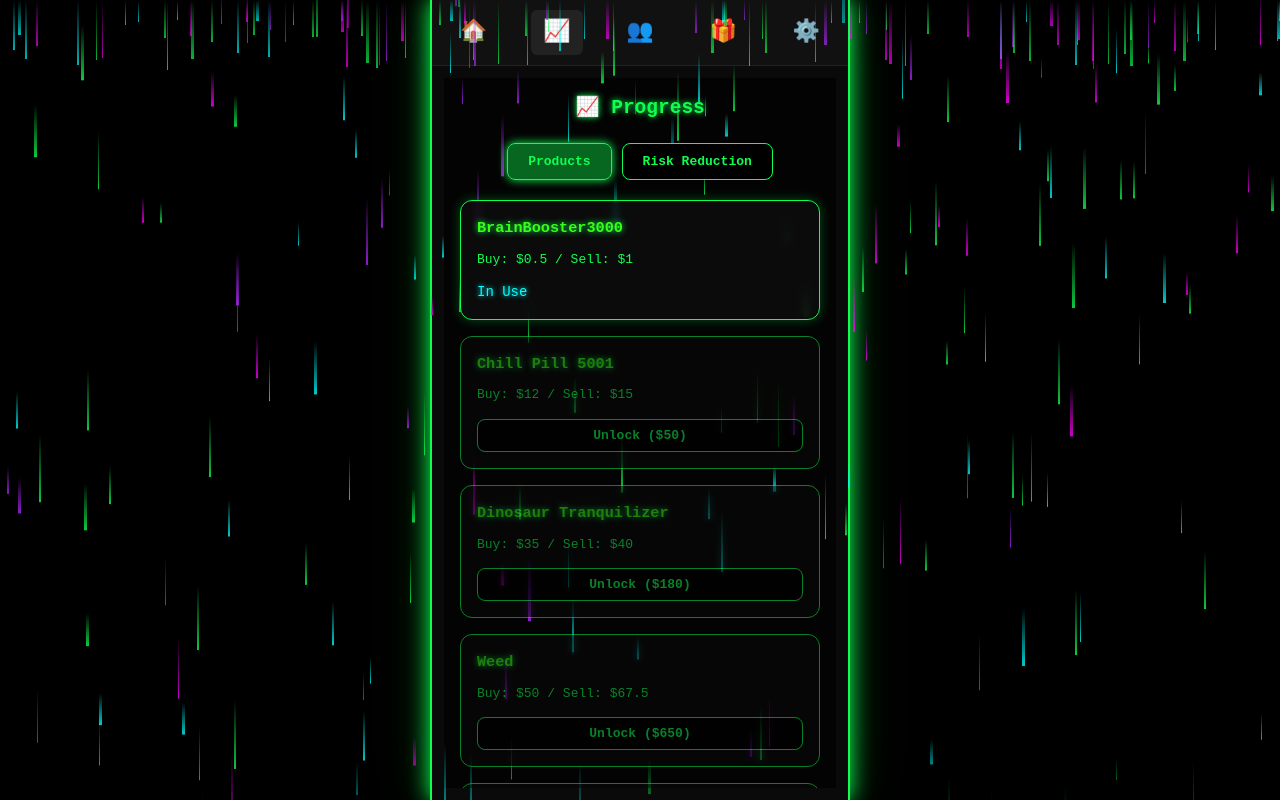
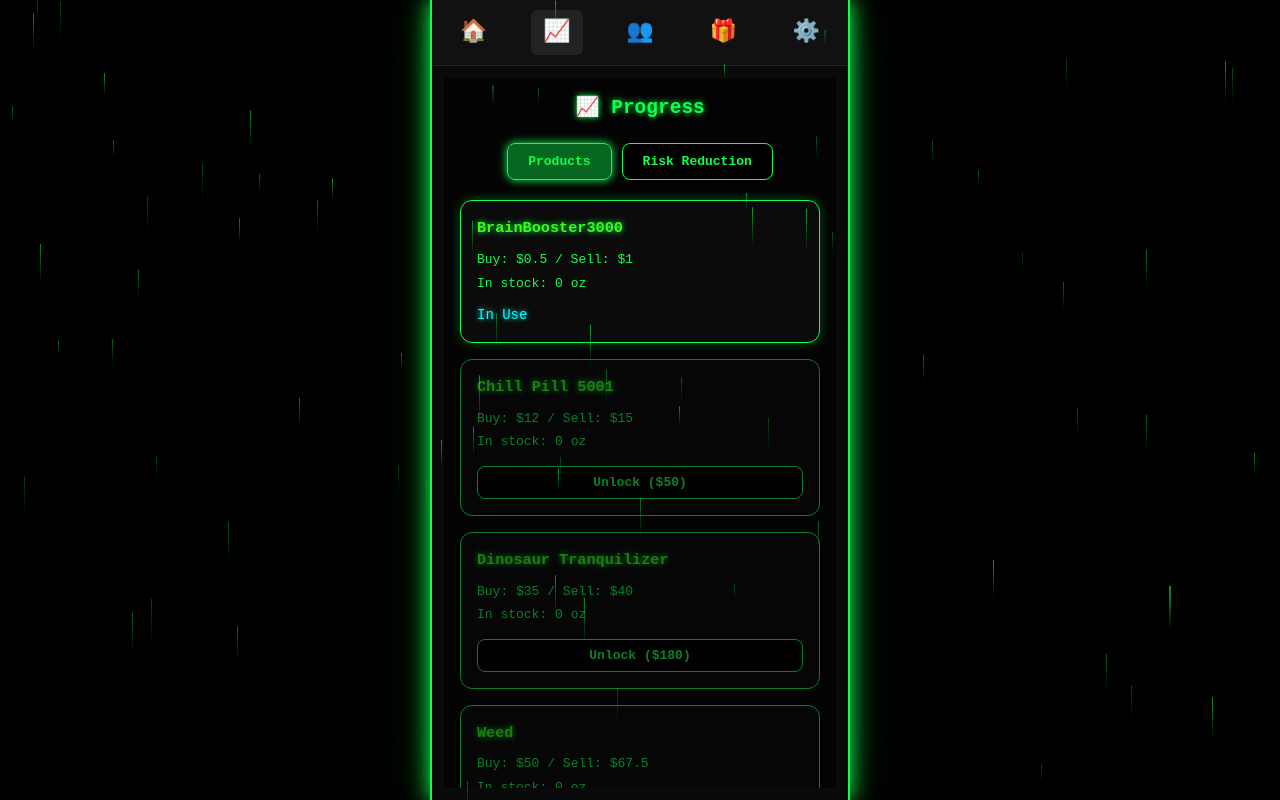
Before and after one commit to xsanxxhez/MollyEmpire1, a React (Vite) app: page /progress in a window 1280 px wide. Built offline with nearby package versions, Linux system fonts and the light colour scheme.

Commit message:
Neonrain fixed

```diff
--- a/src/GameContext.tsx
+++ b/src/GameContext.tsx
@@ -1,5 +1,6 @@
 import React, { createContext, useContext, useState, useEffect } from "react";
 
+// Продукты в игре
 export interface Product {
   name: string;
   unlockPrice: number;
@@ -33,7 +34,8 @@ interface GameContextType {
   currentProduct: Product;
   setCurrentProduct: (p: Product) => void;
   productList: Product[];
-
+  productStock: { [key: string]: number }; // Склад для каждого продукта
+  setProductStock: (stock: { [key: string]: number }) => void;
   staff: number;
   setStaff: (v: number) => void;
   dealers: number;
@@ -56,6 +58,12 @@ export const GameProvider: React.FC<{ children: React.ReactNode }> = ({ children
   const [currentProduct, setCurrentProduct] = useState<Product>(
     productList.find(p => p.name === savedData.currentProduct) || productList[0]
   );
+  const [productStock, setProductStock] = useState<{ [key: string]: number }>(
+    savedData.productStock ?? productList.reduce((acc, product) => {
+      acc[product.name] = 0; // Изначально склад пуст
+      return acc;
+    }, {} as { [key: string]: number })
+  );
   const [staff, setStaff] = useState<number>(savedData.staff ?? 0);
   const [dealers, setDealers] = useState<number>(savedData.dealers ?? 0);
   const [dealerCost, setDealerCost] = useState<number>(savedData.dealerCost ?? 3);
@@ -77,6 +85,7 @@ export const GameProvider: React.FC<{ children: React.ReactNode }> = ({ children
         money,
         unlocked,
         currentProduct: currentProduct.name,
+        productStock,
         staff,
         dealers,
         dealerCost,
@@ -84,7 +93,7 @@ export const GameProvider: React.FC<{ children: React.ReactNode }> = ({ children
         riskGain,
       })
     );
-  }, [money, unlocked, currentProduct, staff, dealers, dealerCost, risk, riskGain]);
+  }, [money, unlocked, currentProduct, productStock, staff, dealers, dealerCost, risk, riskGain]);
 
   return (
     <GameContext.Provider
@@ -96,6 +105,8 @@ export const GameProvider: React.FC<{ children: React.ReactNode }> = ({ children
         currentProduct,
         setCurrentProduct,
         productList,
+        productStock,
+        setProductStock,
         staff,
         setStaff,
         dealers,
--- a/src/MollyUI.css
+++ b/src/MollyUI.css
@@ -12,7 +12,6 @@
   --container-bg: rgba(10, 20, 10, 0.3);
 }
 
-/* Base styles */
 * {
   box-sizing: border-box;
   margin: 0;
@@ -26,7 +25,31 @@ body {
   line-height: 1.5;
 }
 
-/* Binary rain effect */
+/* Обновленный стиль для неонового дождя */
+.neon-rain-container {
+  position: fixed;
+  top: 0;
+  left: 0;
+  width: 100%;
+  height: 100%;
+  overflow: hidden;
+  z-index: 1;
+  pointer-events: none;
+}
+
+.neon-drop {
+  position: absolute;
+  background: linear-gradient(to bottom,
+    rgba(15, 255, 80, 0.8) 0%,
+    rgba(15, 255, 80, 0) 100%);
+  animation: neon-fall linear forwards;
+  transform: translateY(-100%);
+}
+
+@keyframes neon-fall {
+  to { transform: translateY(100vh); }
+}
+
 .binary-code {
   position: fixed;
   top: 0;
@@ -50,7 +73,6 @@ body {
   to { transform: translateY(100vh); }
 }
 
-/* Floating notifications */
 .notifications-container {
   position: fixed;
   top: 0;
@@ -81,7 +103,6 @@ body {
   100% { opacity: 0; }
 }
 
-/* Main container */
 .molly-container {
   max-width: 100%;
   padding: 20px;
@@ -90,7 +111,6 @@ body {
   z-index: 1;
 }
 
-/* Header section */
 .header-section {
   background: var(--container-bg);
   border: 1px solid var(--neon-green);
@@ -116,7 +136,6 @@ body {
   text-shadow: 0 0 5px var(--neon-green);
 }
 
-/* Обновленные стили для секции статуса */
 .status-section {
   margin-bottom: 20px;
 }
@@ -218,7 +237,6 @@ body {
   }
 }
 
-/* Крутой неоновый дизайн для окна статистики */
 .stats-modal {
   position: fixed;
   top: 0;
@@ -234,8 +252,6 @@ body {
   padding: 10px;
   overflow-y: auto;
 }
-
-
 
 .stats-content {
   background-color: rgba(10, 10, 30, 0.9);
@@ -371,7 +387,6 @@ body {
   background: rgba(100, 0, 100, 0.7);
 }
 
-/* Остальные стили (для продукта, кнопок, raid-modal) остаются без изменений */
 .current-product {
   background: var(--container-bg);
   border: 1px solid var(--neon-purple);
@@ -475,7 +490,6 @@ body {
   animation: pulse 1.5s infinite;
 }
 
-/* Адаптивность */
 @media (max-width: 480px) {
   .game-title, .money-amount {
     font-size: 28px;
@@ -502,6 +516,7 @@ body {
     font-size: 12px;
   }
 }
+
 .action-btn.discard-btn {
   background: rgba(255, 0, 0, 0.5);
   color: var(--neon-red);
--- a/src/MollyUI.tsx
+++ b/src/MollyUI.tsx
@@ -26,16 +26,18 @@ const NeonRain = () => {
       const drop = document.createElement('div');
       drop.className = 'neon-drop';
 
-      const left = Math.random() * 100;
-      const duration = 0.5 + Math.random() * 1.5;
-      const height = 25 + Math.random() * 50;
-      const delay = Math.random();
+      const left = Math.random() * 120;
+      const duration = 3 + Math.random() * 3; // Увеличил длительность падения
+      const height = 15 + Math.random() * 30; // Уменьшил высоту капель
+      const delay = Math.random() * 2;
+      const opacity = 0.3 + Math.random() * 0.5; // Добавил вариативность прозрачности
 
       drop.style.left = `${left}%`;
       drop.style.height = `${height}px`;
       drop.style.animationDuration = `${duration}s`;
       drop.style.animationDelay = `${delay}s`;
-      drop.style.width = `${0.5 + Math.random() * 2.5}px`;
+      drop.style.width = `${0.4 + Math.random() * 1}px`; // Уменьшил ширину капель
+      drop.style.opacity = `${opacity}`;
 
       container.appendChild(drop);
 
@@ -44,13 +46,13 @@ const NeonRain = () => {
       }, (duration + delay) * 1000);
     };
 
-    // Create initial dense rain
-    for (let i = 0; i < 300; i++) {
-      setTimeout(createDrop, i * 20);
+    // Создаем начальные капли более редкими
+    for (let i = 0; i < 150; i++) {
+      setTimeout(createDrop, i * 100);
     }
 
-    // Continue creating drops very frequently
-    const interval = setInterval(createDrop, 20);
+    // Увеличил интервал между созданием новых капель
+    const interval = setInterval(createDrop, 150);
 
     return () => clearInterval(interval);
   }, []);
@@ -199,8 +201,8 @@ const MollyUI = () => {
   };
 
   const handleDiscardProduct = () => {
-    setStaff(0); // Сбрасываем все товары
-    setRisk(Math.max(0, risk - 5)); // Снижаем риск немного при выбрасывании товара
+    setStaff(0);
+    setRisk(Math.max(0, risk - 5));
     addNotification("All products discarded", '#ff0033');
   };
 
--- a/src/pages/Progress.tsx
+++ b/src/pages/Progress.tsx
@@ -1,9 +1,8 @@
 import React, { useState, useEffect } from "react";
 import { useGame } from "../GameContext";
 import "../styles/Progress.css";
-import "../styles/NeonRain.css";
 
-const NeonRain: React.FC = () => {
+const NeonRain = () => {
   useEffect(() => {
     const container = document.querySelector('.neon-rain-container');
     if (!container) return;
@@ -12,17 +11,18 @@ const NeonRain: React.FC = () => {
       const drop = document.createElement('div');
       drop.className = 'neon-drop';
 
-      // Random position and animation
-      const left = Math.random() * 100;
-      const duration = 0.3 + Math.random() * 1.5;
-      const height = 20 + Math.random() * 50;
-      const delay = Math.random();
+      const left = Math.random() * 120;
+      const duration = 3 + Math.random() * 3; // Увеличил длительность падения
+      const height = 15 + Math.random() * 30; // Уменьшил высоту капель
+      const delay = Math.random() * 2;
+      const opacity = 0.3 + Math.random() * 0.5; // Добавил вариативность прозрачности
 
       drop.style.left = `${left}%`;
       drop.style.height = `${height}px`;
       drop.style.animationDuration = `${duration}s`;
       drop.style.animationDelay = `${delay}s`;
-      drop.style.width = `${0.5 + Math.random() * 2.5}px`;
+      drop.style.width = `${0.3 + Math.random() * 1}px`; // Уменьшил ширину капель
+      drop.style.opacity = `${opacity}`;
 
       container.appendChild(drop);
 
@@ -31,13 +31,13 @@ const NeonRain: React.FC = () => {
       }, (duration + delay) * 1000);
     };
 
-    // Create initial dense rain
-    for (let i = 0; i < 500; i++) {
-      setTimeout(createDrop, i * 20);
+    // Создаем начальные капли более редкими
+    for (let i = 0; i < 250; i++) {
+      setTimeout(createDrop, i * 250);
     }
 
-    // Continue creating drops very frequently
-    const interval = setInterval(createDrop, 10);
+    // Увеличил интервал между созданием новых капель
+    const interval = setInterval(createDrop, 50);
 
     return () => clearInterval(interval);
   }, []);
@@ -54,8 +54,8 @@ const Progress: React.FC = () => {
     setCurrentProduct,
     money,
     setMoney,
-    riskGain,
-    setRiskGain,
+    productStock,
+    setProductStock,
   } = useGame();
 
   const [activeTab, setActiveTab] = useState<"products" | "riskReduction">("products");
@@ -112,11 +112,13 @@ const Progress: React.FC = () => {
             const isUnlocked = unlocked.includes(product.name);
             const isCurrent = currentProduct.name === product.name;
             const canUnlock = money >= product.unlockPrice;
+            const inStock = productStock[product.name] || 0;
 
             return (
               <div key={product.name} className={`progress-card ${!isUnlocked ? "locked" : ""}`}>
                 <h3 className="neon-purple-name">{product.name}</h3>
                 <p>Buy: ${product.buyPrice} / Sell: ${product.sellPrice}</p>
+                <p>In stock: {inStock} oz</p>
                 {!isUnlocked && (
                   <button
                     disabled={!canUnlock}
```
